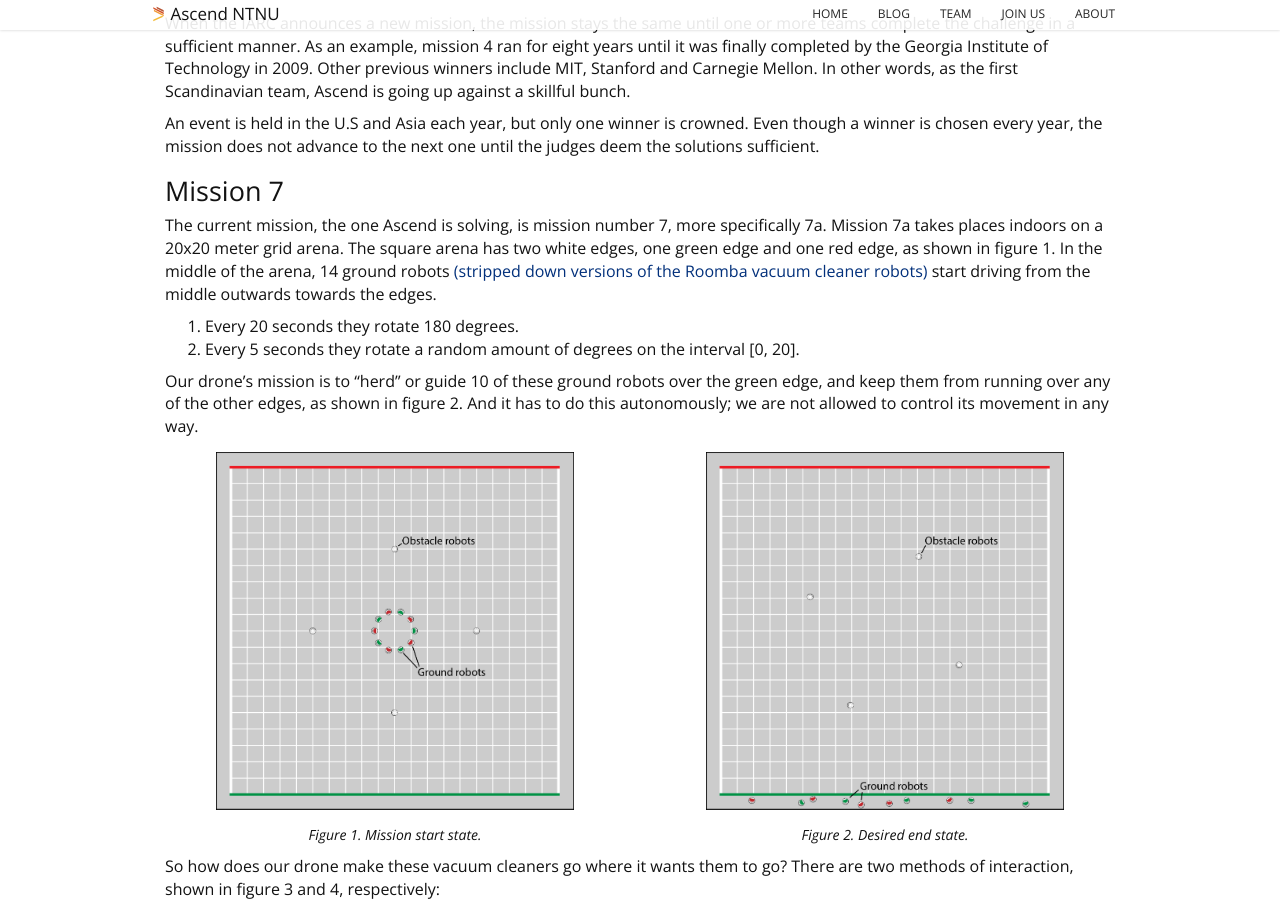
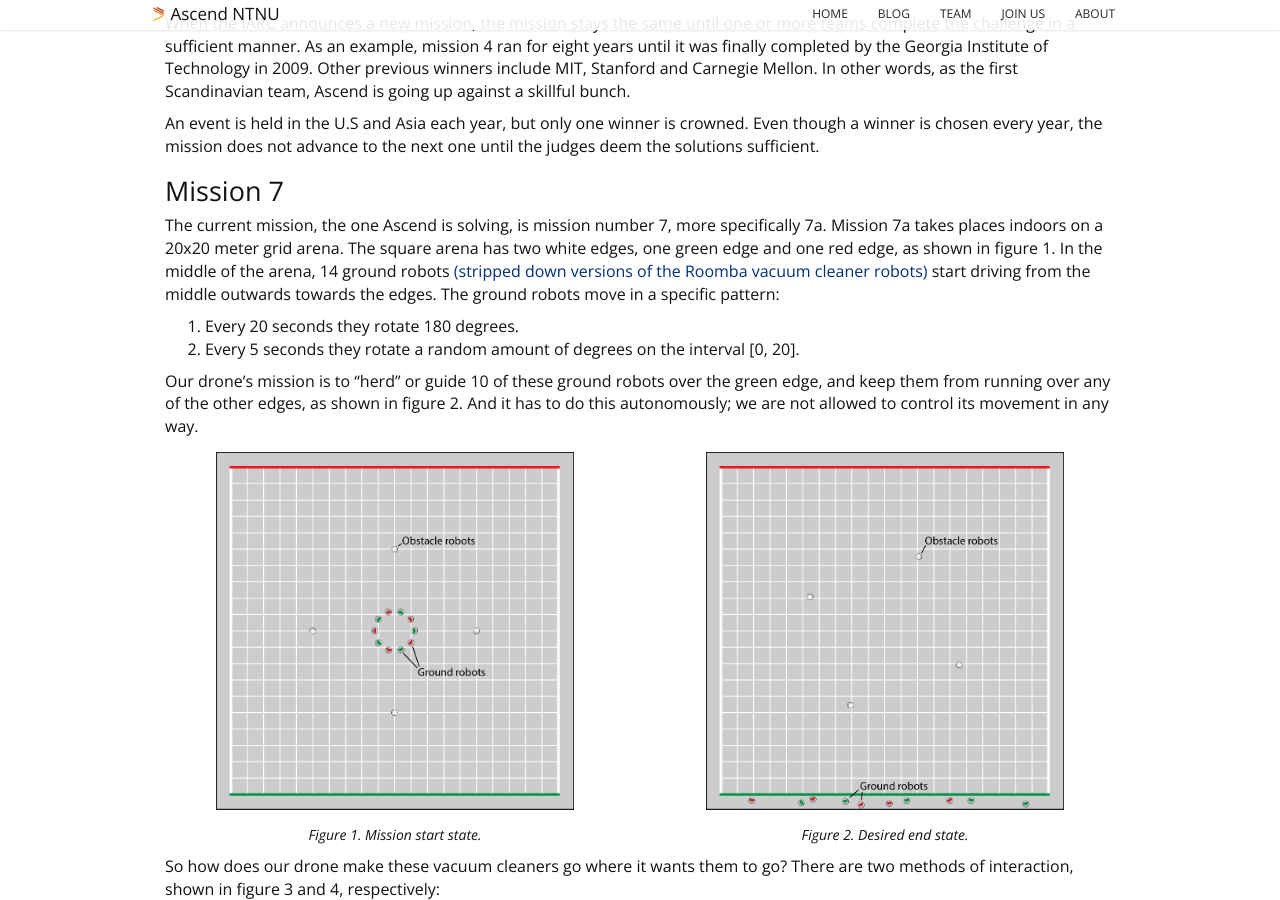
Before and after one commit to AscendNTNU/AscendNTNU.github.io, a Jekyll site: the page built from _posts/2016-02-25-The-Competition.md, in a window 1280 px wide and 900 px high, scrolled down 359 px. Built offline with Jekyll 4.4.1, drawn with Linux system fonts in a browser that asks for light colours.

Commit message:
Fix typo

```diff
--- a/_posts/2016-02-25-The-Competition.md
+++ b/_posts/2016-02-25-The-Competition.md
@@ -16,7 +16,7 @@ An event is held in the U.S and Asia each year, but only one winner is crowned.
 
 ## Mission 7
 
-The current mission, the one Ascend is solving, is mission number 7, more specifically 7a. Mission 7a takes places indoors on a 20x20 meter grid arena. The square arena has two white edges, one green edge and one red edge, as shown in figure 1. In the middle of the arena, 14 ground robots [(stripped down versions of the Roomba vacuum cleaner robots)](https://media.giphy.com/media/Q7ZckMLgjmthK/giphy.gif) start driving from the middle outwards towards the edges.
+The current mission, the one Ascend is solving, is mission number 7, more specifically 7a. Mission 7a takes places indoors on a 20x20 meter grid arena. The square arena has two white edges, one green edge and one red edge, as shown in figure 1. In the middle of the arena, 14 ground robots [(stripped down versions of the Roomba vacuum cleaner robots)](https://media.giphy.com/media/Q7ZckMLgjmthK/giphy.gif) start driving from the middle outwards towards the edges. The ground robots move in a specific pattern:
 
 1. Every 20 seconds they rotate 180 degrees.
 2. Every 5 seconds they rotate a random amount of degrees on the interval [0, 20].
```
